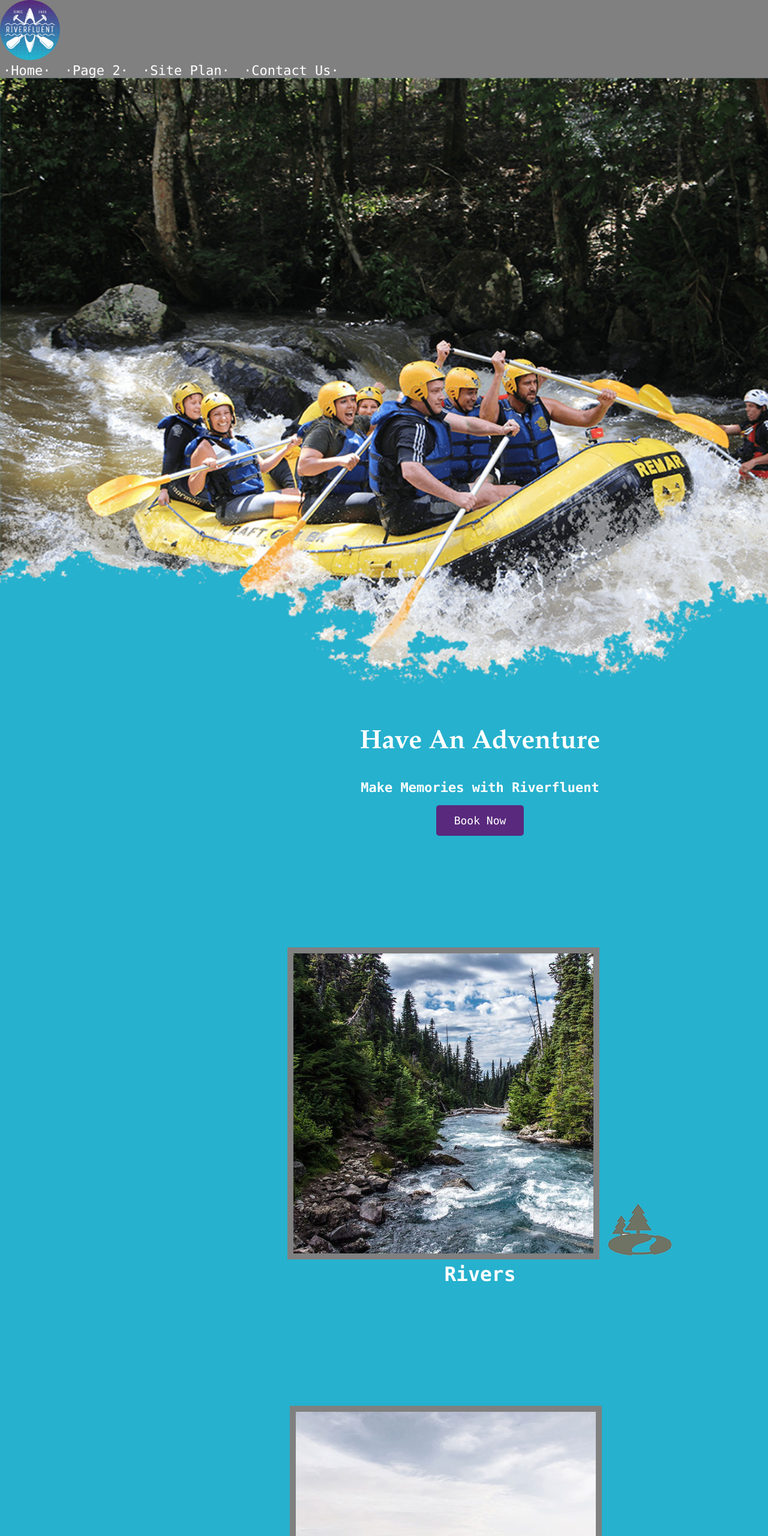
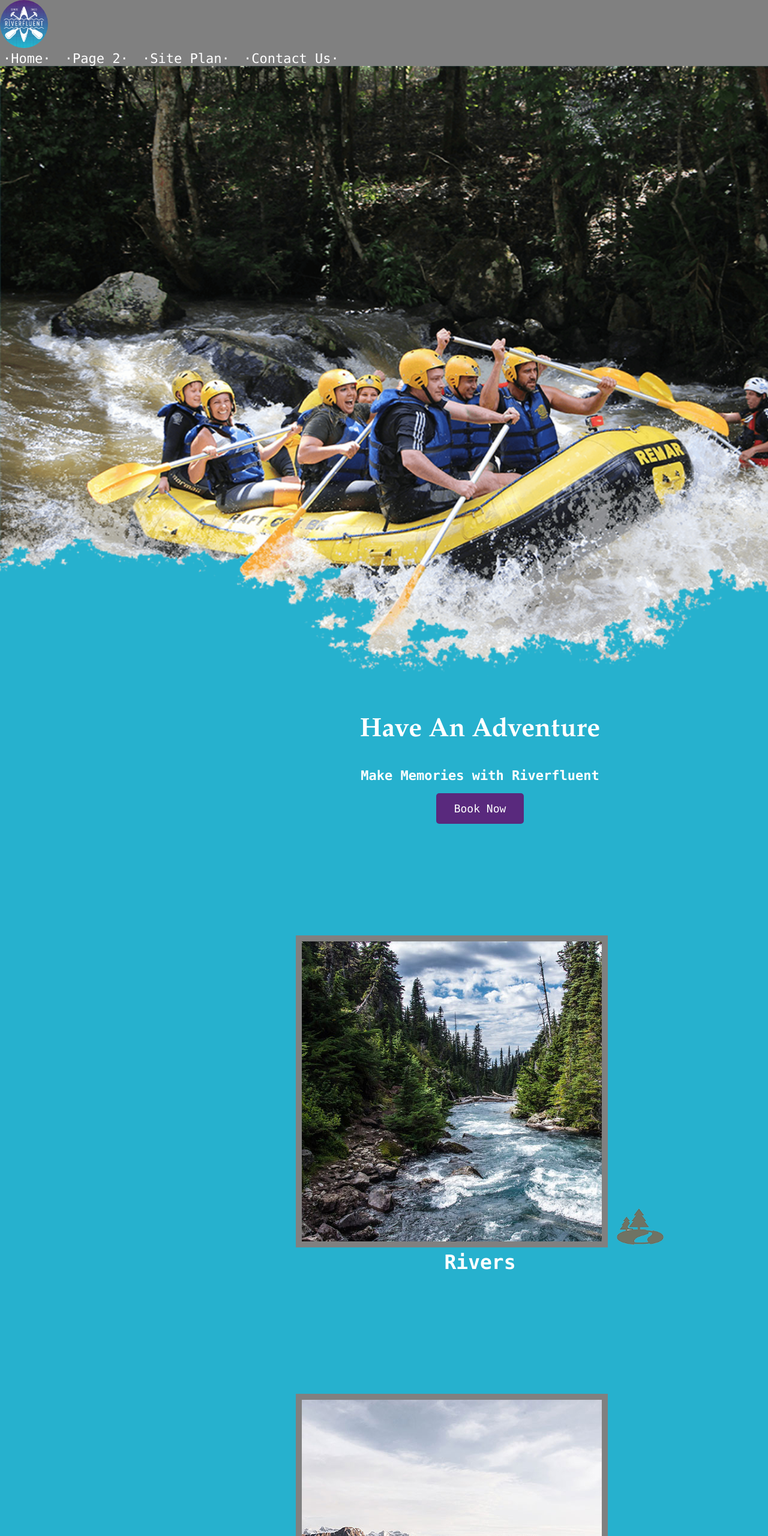
Before and after one commit to shanebasham/PythonMessingAround, a plain HTML site: page wdd130/wwr/index.html in a window 1280 px wide. Shown: the top 2560 px of the page at 60% size. Drawn offline with Linux system fonts and the light colour scheme.

Commit message:
fixed errors

```diff
--- a/wdd130/wwr/index.html
+++ b/wdd130/wwr/index.html
@@ -9,7 +9,7 @@
     <link rel="stylesheet" href="styles/style.css">
 </head>
 <body>
-    <div id="content" width=1600px>
+    <div id="content">
         <header>
             <a id="logo_link" href="index.html">
                 <img class="logo" src="images/riverfluent.png" alt="River Fluent Logo"
--- a/wdd130/wwr/styles/style.css
+++ b/wdd130/wwr/styles/style.css
@@ -12,14 +12,16 @@ nav a {
     padding: 5px;
 }
 .logo {
-    width: 80px auto;
+    width: 80px;
+    height: 80px;
     border-radius: 50%;
 }
 #logo_link {
     padding-top: 5px;
 }
 .icon {
-    width: 80px auto;
+    width: 80px;
+    height: 80px;
     padding-top: 10px;
 }
 #hero-img {
@@ -124,3 +126,6 @@ footer .social img {
 .rivers-card, .camping-card, .rapids-card {
     margin: 200px 0;
 }
+content {
+    width: 1600px;
+}
```
